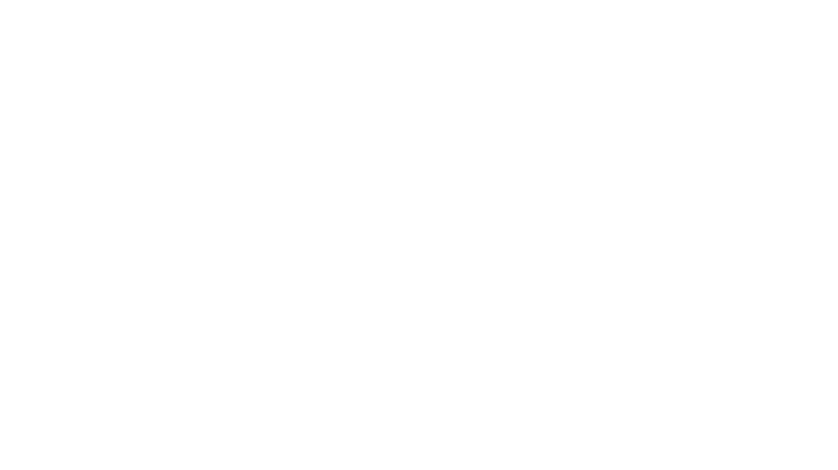
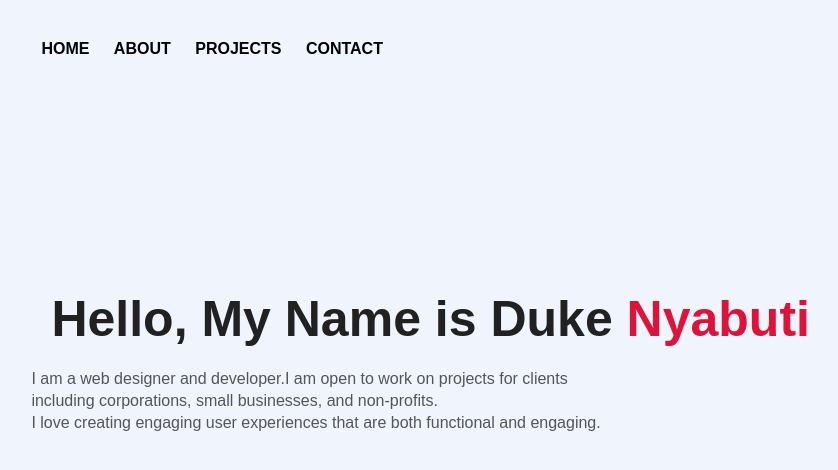
Before and after one commit to dukenyabuti/alx_capstone_project, a plain HTML site: page index.html in a window 1280 px wide. Shown: the whole page, without its empty margins (71-909 px from the left). Drawn offline with Linux system fonts and the light colour scheme.

Commit message:
Capistone

```diff
--- a/index.html
+++ b/index.html
@@ -7,6 +7,23 @@
     <link rel="stylesheet" href="styles.css">
 </head>
 <body>
+    <div class="bg">
+        <nav>
+            <ul>
+                <li><a href="#">HOME</a></li>
+                <li><a href="#">ABOUT</a></li>
+                <li><a href="#">PROJECTS</a></li>
+                <li><a href="#">CONTACT</a></li>
+            </ul>
+        </nav>
+        <div class="duke">
+            <h1>Hello, My Name is Duke <span>Nyabuti</span></h1>
+            <p>  I am a web designer and developer.I am open to work on projects for clients <br>
+                including corporations, small businesses, and non-profits. <br>
+                I love creating engaging user experiences that are both functional and engaging.
+         </p>
+        </div>
+    </div>
 
 </body>
 </html>
--- a/styles.css
+++ b/styles.css
@@ -3,3 +3,52 @@
     padding: 0;
     font-family: sans-serif;
 }
+.bg{
+    position: relative;
+    width: 100%;
+    height: 100vh;
+    background: #eff4fd;
+}
+
+nav{
+    display: flex;
+    width: 84%;
+    margin: auto;
+    padding: 20px 0;
+    align-items: center;
+    justify-content: space-between;
+}
+nav ul li{
+    display: inline-block;
+    list-style: none;
+    margin: 20px 10px;
+}
+
+nav ul li a{
+    text-decoration: none;
+    color: black;
+    font-weight: bold;
+}
+
+nav ul li a:hover{
+    color: crimson;
+}
+
+.duke{
+    margin-left: 8%;
+    margin-top: 15%;
+}
+.duke h1{
+    font-size: 50px;
+    color: #212121;
+    margin: 20px;
+}
+span{
+    color: crimson;
+}
+
+.duke p{
+    color: #555;
+    line-height:  22px;
+
+}
```
